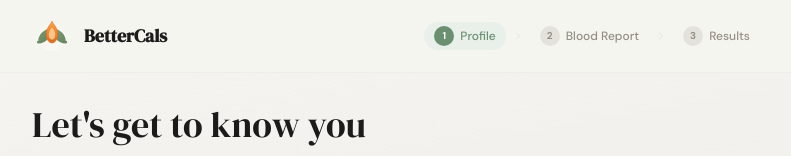
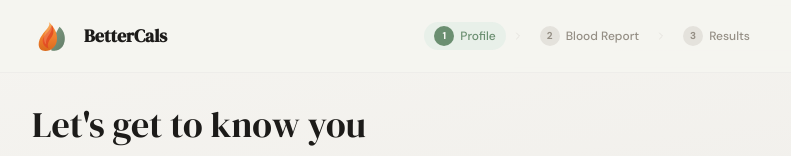
Before and after one commit to cyrusamalan/BetterCals, a Next.js app: page / in a window 1280 px wide. Shown: the top 156 px of the page, without its empty margins (244-1035 px from the left). Built offline with nearby package versions, Linux system fonts and the light colour scheme.

Commit message:
chore: update BetterCals logo mark
Match flame+leaf design and add app icon SVG.

Made-with: Cursor

```diff
--- a/components/BetterCalsMark.tsx
+++ b/components/BetterCalsMark.tsx
@@ -11,7 +11,7 @@ export default function BetterCalsMark({
 }) {
   return (
     <svg
-      viewBox="0 0 64 64"
+      viewBox="0 0 96 96"
       className={clsx('block', className)}
       role="img"
       aria-label={title}
@@ -19,50 +19,75 @@ export default function BetterCalsMark({
     >
       <title>{title}</title>
       <defs>
-        <linearGradient id="bc-flame" x1="0" y1="0" x2="0" y2="1">
-          <stop offset="0%" stopColor="#F6A44B" />
-          <stop offset="55%" stopColor="#F1842B" />
-          <stop offset="100%" stopColor="#D86A1B" />
+        <linearGradient id="bcFlameOuter" x1="0" y1="0" x2="0" y2="1">
+          <stop offset="0%" stopColor="#F59A3E" />
+          <stop offset="55%" stopColor="#F07E2D" />
+          <stop offset="100%" stopColor="#D96A1C" />
         </linearGradient>
-        <linearGradient id="bc-leaf" x1="0" y1="0" x2="1" y2="1">
-          <stop offset="0%" stopColor="#7A9A73" />
-          <stop offset="100%" stopColor="#5F7F59" />
+        <linearGradient id="bcFlameInner" x1="0" y1="0" x2="0.9" y2="1">
+          <stop offset="0%" stopColor="#F25B2B" />
+          <stop offset="100%" stopColor="#D9411F" />
+        </linearGradient>
+        <linearGradient id="bcLeaf" x1="0" y1="0" x2="1" y2="1">
+          <stop offset="0%" stopColor="#7F9B83" />
+          <stop offset="100%" stopColor="#6B866F" />
+        </linearGradient>
+        <linearGradient id="bcLeafShade" x1="0.2" y1="0" x2="1" y2="1">
+          <stop offset="0%" stopColor="#6D886F" stopOpacity="0" />
+          <stop offset="100%" stopColor="#5D7562" stopOpacity="0.55" />
         </linearGradient>
       </defs>
 
-      {/* Subtle background circle */}
-      <circle cx="32" cy="34" r="22" fill="#F9F7F2" />
+      {/* No background: let header surface show through */}
 
-      {/* Leaves */}
+      {/* Leaf (right) */}
       <path
-        d="M10 40c0-11 10-20 22-20-2.4 13-8.8 24-22 24-1.5 0-2-.7-2-4z"
-        fill="url(#bc-leaf)"
+        d="M66 26
+           C78 36 82 54 76 68
+           C71 80 58 86 46 82
+           C48 68 54 44 66 26 Z"
+        fill="url(#bcLeaf)"
       />
       <path
-        d="M54 40c0-11-10-20-22-20 2.4 13 8.8 24 22 24 1.5 0 2-.7 2-4z"
-        fill="url(#bc-leaf)"
-        opacity="0.96"
+        d="M66 26
+           C78 36 82 54 76 68
+           C71 80 58 86 46 82
+           C48 68 54 44 66 26 Z"
+        fill="url(#bcLeafShade)"
       />
 
-      {/* Flame */}
+      {/* Flame (left) */}
       <path
-        d="M32 9c6.8 8.6 9.2 14.3 9.2 19.8C41.2 36.6 37.7 43 32 43s-9.2-6.4-9.2-14.2C22.8 23.3 25.2 17.6 32 9z"
-        fill="url(#bc-flame)"
-      />
-      <path
-        d="M32 18c3.9 5 5.2 8.7 5.2 11.8 0 4.4-2.4 7.8-5.2 7.8s-5.2-3.4-5.2-7.8c0-3.1 1.3-6.8 5.2-11.8z"
-        fill="#FFD6A3"
-        opacity="0.8"
+        d="M40 14
+           C54 28 60 40 60 54
+           C60 74 46 84 32 84
+           C22 84 16 78 16 68
+           C16 52 30 38 38 28
+           C44 20 42 17 40 14 Z"
+        fill="url(#bcFlameOuter)"
       />
 
-      {/* Flame outline for crispness */}
+      {/* Inner flame sweep (red) */}
       <path
-        d="M32 9c6.8 8.6 9.2 14.3 9.2 19.8C41.2 36.6 37.7 43 32 43s-9.2-6.4-9.2-14.2C22.8 23.3 25.2 17.6 32 9z"
-        fill="none"
-        stroke="#E06D2B"
-        strokeWidth="1.2"
-        strokeLinecap="round"
-        opacity="0.8"
+        d="M48 22
+           C54 34 52 44 46 52
+           C38 62 36 70 40 78
+           C28 74 24 64 26 56
+           C29 45 40 38 44 30
+           C46 26 47 24 48 22 Z"
+        fill="url(#bcFlameInner)"
+        opacity="0.92"
+      />
+
+      {/* Soft highlight on flame */}
+      <path
+        d="M36 30
+           C38 24 42 20 44 18
+           C50 28 48 36 42 44
+           C36 52 32 60 34 68
+           C26 62 28 44 36 30 Z"
+        fill="#FFD6A3"
+        opacity="0.25"
       />
     </svg>
   );
```
Also changed, not shown: app/icon.svg (added).
